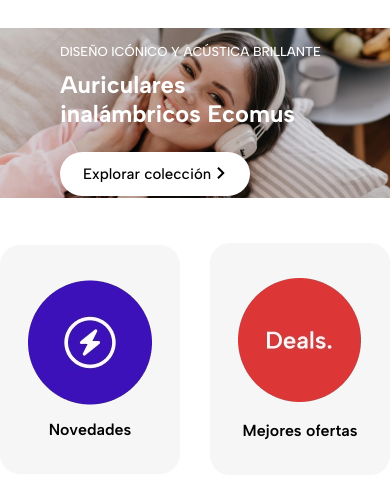
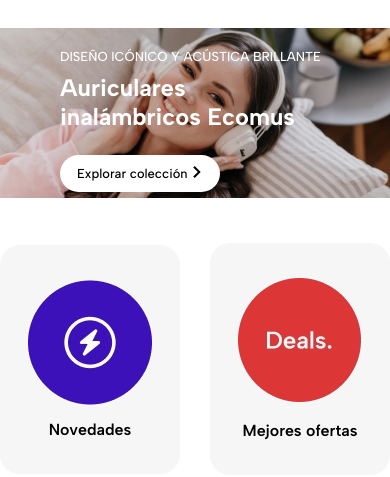
Before and after one commit to LoganNDE/Ecommerce-design, a plain HTML site: page index.html in a window 390 px wide. Shown: the part 49-526 px from the top of the page. Drawn offline with Linux system fonts and the light colour scheme.

Commit message:
Continuación

```diff
--- a/src/style.css
+++ b/src/style.css
@@ -63,8 +63,8 @@ body {
 }
 
 .btnContent {
-    padding: 13px 23px;
-    font-size: 15px;
+    padding: max(11px, calc(1px + 0.5vw)) max(17px, calc(12px + 0.5vh));
+    font-size: min(16px, calc(11px + 0.5vw));
     border-radius: 6rem;
     background-color: white;
     color: black;
@@ -305,6 +305,6 @@ li:hover > .categorias::before {
     }
 
     .preTitleSlider {
-        top: 29px;
+        top: 31px;
     }
 }
```
